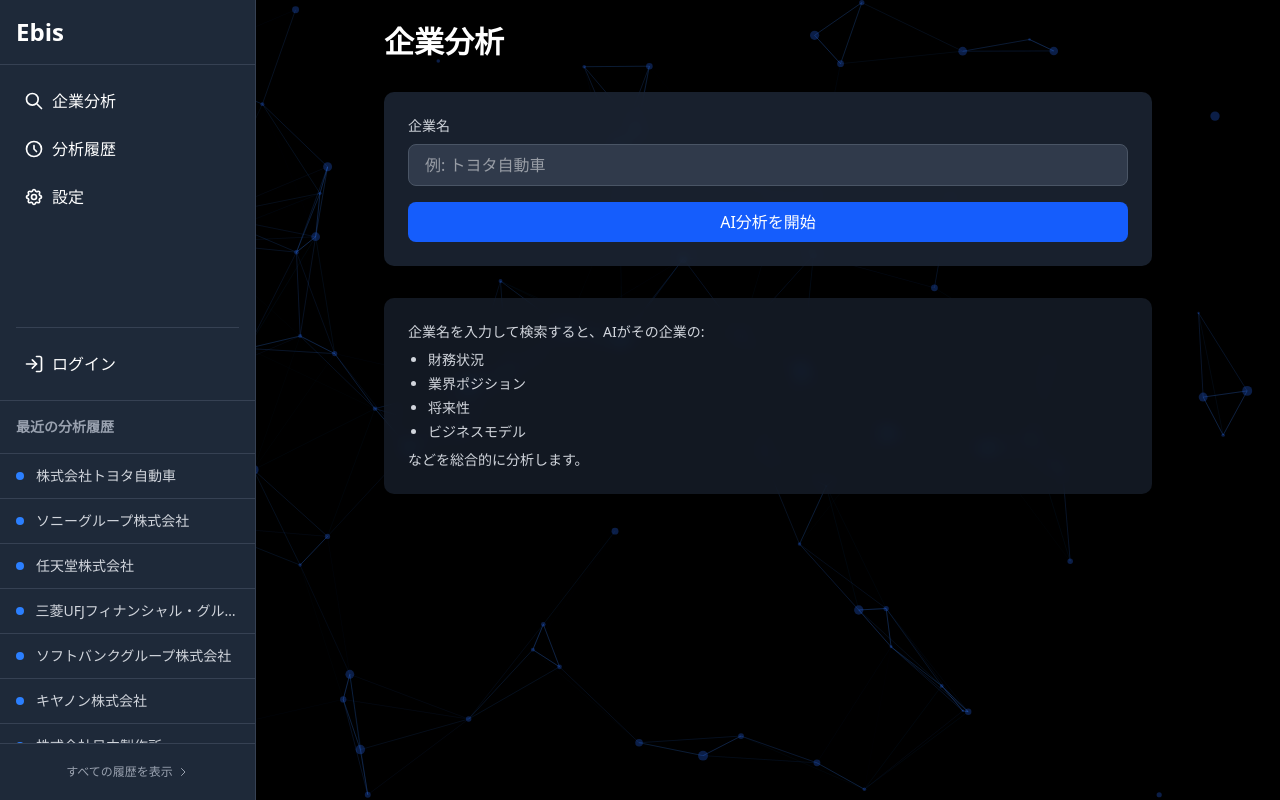
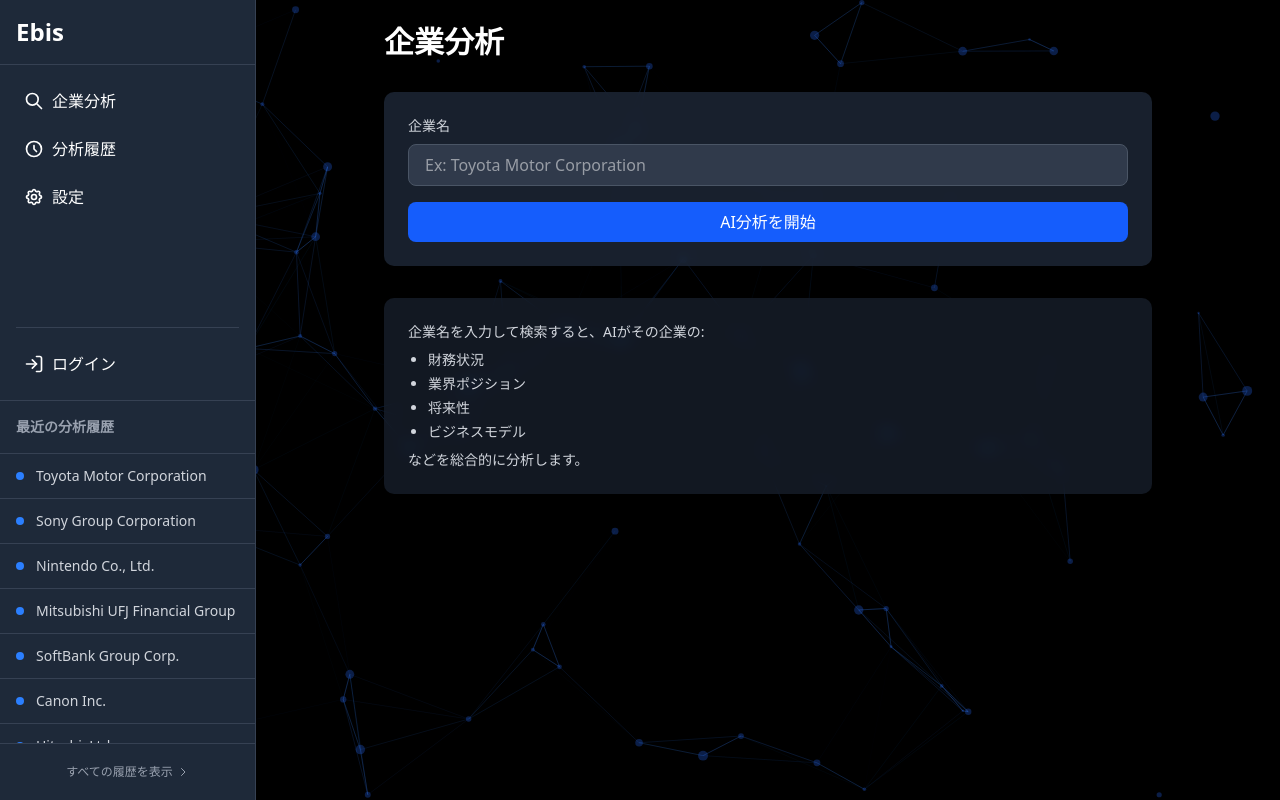
Before and after one commit to hirakei1203/ebis, a Next.js app: page / in a window 1280 px wide. Built offline with nearby package versions, Linux system fonts and the light colour scheme.

Commit message:
convert to English

```diff
--- a/src/app/history/page.tsx
+++ b/src/app/history/page.tsx
@@ -12,11 +12,11 @@ interface HistoryItem {
 export default function History() {
   // Dummy data (to be replaced with actual data source later)
   const [historyItems, setHistoryItems] = useState<HistoryItem[]>([
-    { id: 1, name: '株式会社トヨタ自動車', date: '2023-10-21', industry: '自動車' },
-    { id: 2, name: 'ソニーグループ株式会社', date: '2023-10-20', industry: '電機' },
-    { id: 3, name: '任天堂株式会社', date: '2023-10-19', industry: 'ゲーム' },
-    { id: 4, name: '三菱UFJフィナンシャル・グループ', date: '2023-10-18', industry: '金融' },
-    { id: 5, name: 'ソフトバンクグループ株式会社', date: '2023-10-17', industry: '通信' },
+    { id: 1, name: 'Toyota Motor Corporation', date: '2023-10-21', industry: 'Automotive' },
+    { id: 2, name: 'Sony Group Corporation', date: '2023-10-20', industry: 'Electronics' },
+    { id: 3, name: 'Nintendo Co., Ltd.', date: '2023-10-19', industry: 'Gaming' },
+    { id: 4, name: 'Mitsubishi UFJ Financial Group', date: '2023-10-18', industry: 'Finance' },
+    { id: 5, name: 'SoftBank Group Corp.', date: '2023-10-17', industry: 'Telecommunications' },
   ]);
 
   return (
--- a/src/app/layout.tsx
+++ b/src/app/layout.tsx
@@ -10,16 +10,16 @@ export const metadata = {
 export default function RootLayout({ children }: { children: React.ReactNode }) {
   // Dummy history data (to be replaced with actual data source later)
   const historyItems = [
-    { id: 1, name: '株式会社トヨタ自動車' },
-    { id: 2, name: 'ソニーグループ株式会社' },
-    { id: 3, name: '任天堂株式会社' },
-    { id: 4, name: '三菱UFJフィナンシャル・グループ' },
-    { id: 5, name: 'ソフトバンクグループ株式会社' },
-    { id: 6, name: 'キヤノン株式会社' },
-    { id: 7, name: '株式会社日立製作所' },
-    { id: 8, name: 'パナソニック株式会社' },
-    { id: 9, name: '東京海上ホールディングス株式会社' },
-    { id: 10, name: 'セブン&アイ・ホールディングス' },
+    { id: 1, name: 'Toyota Motor Corporation' },
+    { id: 2, name: 'Sony Group Corporation' },
+    { id: 3, name: 'Nintendo Co., Ltd.' },
+    { id: 4, name: 'Mitsubishi UFJ Financial Group' },
+    { id: 5, name: 'SoftBank Group Corp.' },
+    { id: 6, name: 'Canon Inc.' },
+    { id: 7, name: 'Hitachi, Ltd.' },
+    { id: 8, name: 'Panasonic Holdings Corporation' },
+    { id: 9, name: 'Tokyo Marine Holdings, Inc.' },
+    { id: 10, name: 'Seven & i Holdings Co., Ltd.' },
   ];
 
   return (
--- a/src/app/page.tsx
+++ b/src/app/page.tsx
@@ -12,16 +12,16 @@ export default function Home() {
 
   // Dummy company data
   const dummyCompanies = [
-    'トヨタ自動車',
-    'ソニーグループ',
-    'ソフトバンクグループ',
-    '任天堂',
-    'パナソニック',
-    '三菱UFJフィナンシャル・グループ',
-    'ファーストリテイリング',
-    '東京海上ホールディングス',
-    '日立製作所',
-    'キーエンス'
+    'Toyota Motor Corporation',
+    'Sony Group Corporation',
+    'SoftBank Group Corp.',
+    'Nintendo Co., Ltd.',
+    'Panasonic Holdings Corporation',
+    'Mitsubishi UFJ Financial Group',
+    'Fast Retailing Co., Ltd.',
+    'Tokyo Marine Holdings',
+    'Hitachi, Ltd.',
+    'Keyence Corporation'
   ];
 
   useEffect(() => {
@@ -72,7 +72,7 @@ export default function Home() {
                 value={companyName}
                 onChange={(e) => setCompanyName(e.target.value)}
                 className="w-full px-4 py-2 bg-gray-700/80 border border-gray-600 rounded-md text-white focus:ring-blue-500 focus:border-blue-500"
-                placeholder="例: トヨタ自動車"
+                placeholder="Ex: Toyota Motor Corporation"
               />
 
               {showSuggestions && suggestions.length > 0 && (
```
